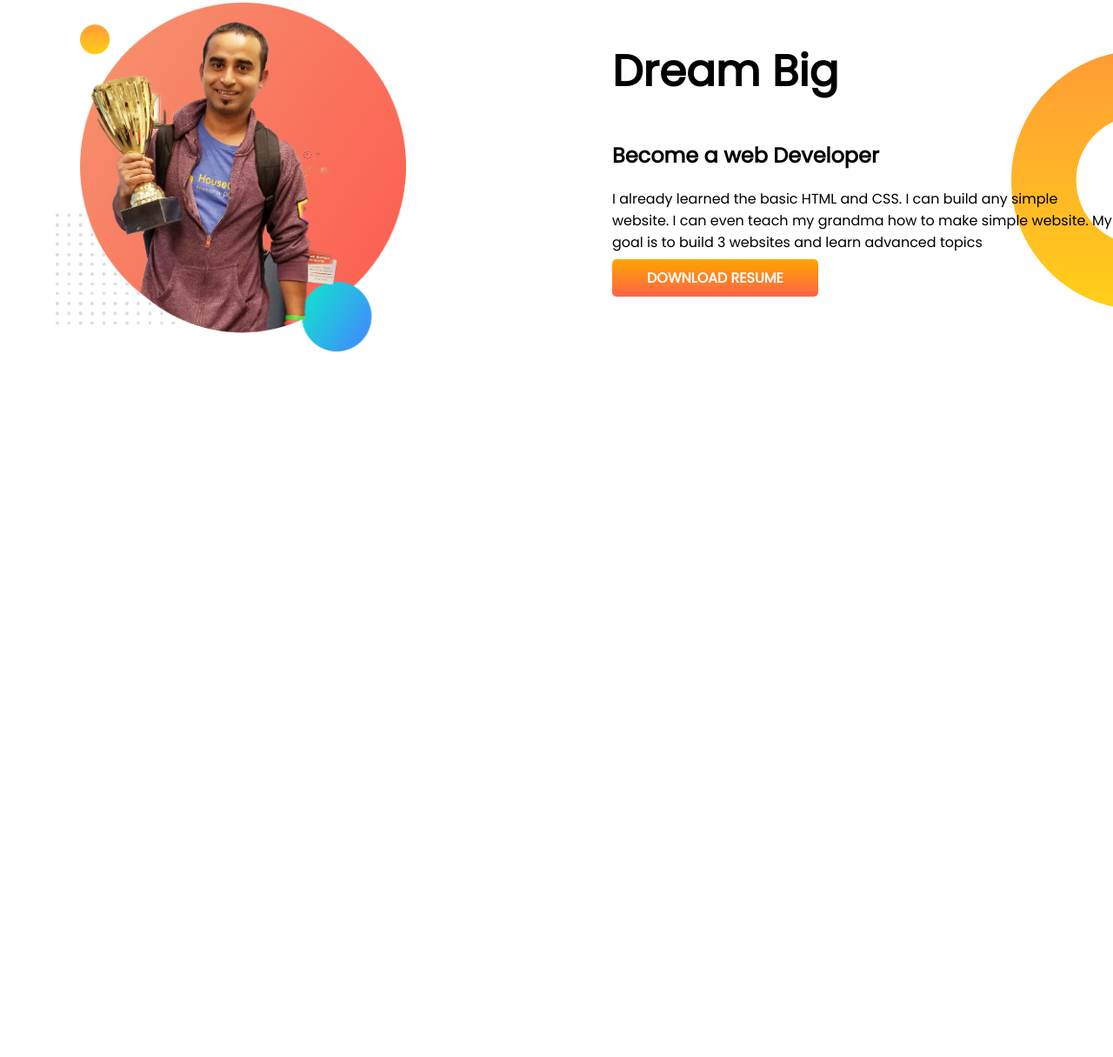
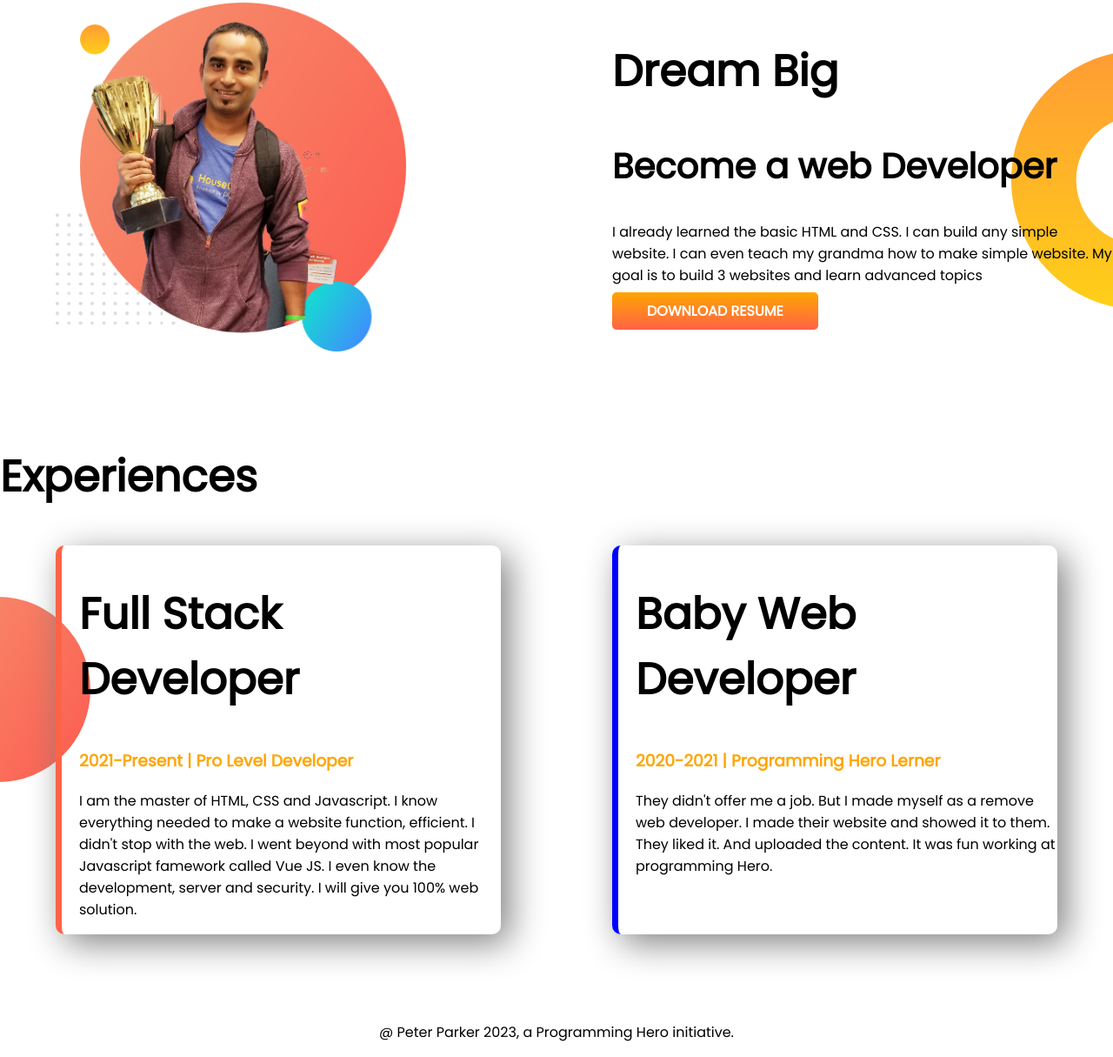
Before and after one commit to williamfazle/developer-portfolio, a plain HTML site: page index.html in a window 1280 px wide. Shown: the part 560-1775 px from the top of the page at 87% size. Before the commit the page ends 1071 px from the top, so only its background shows below. Drawn offline with Linux system fonts and the light colour scheme.

Commit message:
styled border footer

```diff
--- a/index.html
+++ b/index.html
@@ -14,7 +14,7 @@
 </head>
 
 <body>
-    <section class="top-banner">
+    <section class="top-banner flexible-container">
         <div class="half-width">
             <h1>Welcome to</h1>
             <h1> <span class="orange-color">Fazle Rabby</span> World!</h1>
@@ -30,7 +30,7 @@
             <img src="images/jhankar2.png" alt="">
         </div>
     </section>
-    <section class="dream-big">
+    <section class="dream-big flexible-container">
         <div class="half-width">
             <img src="images/jhankar.png" alt="">
         </div>
@@ -43,6 +43,29 @@
             <a class="link-button" target="_blank" href="">DOWNLOAD RESUME</a>
         </div>
     </section>
+    <section class="experience-area">
+        <h1>Experiences</h1>
+        <div class="flexible-container">
+            <div id="full-stack-developer" class="experience-item">
+                <h1>Full Stack Developer</h1>
+                <h3 class="orange-color">2021-Present | Pro Level Developer</h3>
+                <p>I am the master of HTML, CSS and Javascript. I know everything needed to make a website function,
+                    efficient. I didn't stop with the web. I went beyond with most popular Javascript famework called
+                    Vue
+                    JS. I even know the development, server and security. I will give you 100% web solution. </p>
+            </div>
+            <div id="baby-web-developer" class="experience-item">
+                <h1>Baby Web Developer</h1>
+                <h3 class="orange-color">2020-2021 | Programming Hero Lerner</h3>
+                <p>They didn't offer me a job. But I made myself as a remove web developer. I made their website and
+                    showed
+                    it to them. They liked it. And uploaded the content. It was fun working at programming Hero.</p>
+            </div>
+        </div>
+    </section>
 </body>
+<footer>
+    <p>@ Peter Parker 2023, a Programming Hero initiative.</p>
+</footer>
 
 </html>
--- a/style.css
+++ b/style.css
@@ -8,11 +8,15 @@ h1 {
 
 }
 
+h2 {
+    font-size: 40px;
+}
+
 .orange-color {
     color: orange;
 }
 
-section {
+.flexible-container {
     display: flex;
     margin-bottom: 100px;
 }
@@ -20,6 +24,7 @@ section {
 .half-width {
     width: 50%;
     padding-left: 5%;
+
 }
 
 .half-width img {
@@ -45,3 +50,30 @@ section {
     background-repeat: no-repeat;
     background-position: right;
 }
+
+.experience-area {
+    background-image: url(images/exp-bg.png);
+    background-repeat: no-repeat;
+    background-position: left;
+}
+
+.experience-item {
+    width: 40%;
+    margin-left: 5%;
+    margin-right: 5%;
+    padding-left: 20px;
+    border-radius: 10px;
+    box-shadow: 10px 10px 40px gray;
+}
+
+#full-stack-developer {
+    border-left: 7px solid tomato;
+}
+
+#baby-web-developer {
+    border-left: 7px solid blue;
+}
+
+footer p {
+    text-align: center;
+}
```
